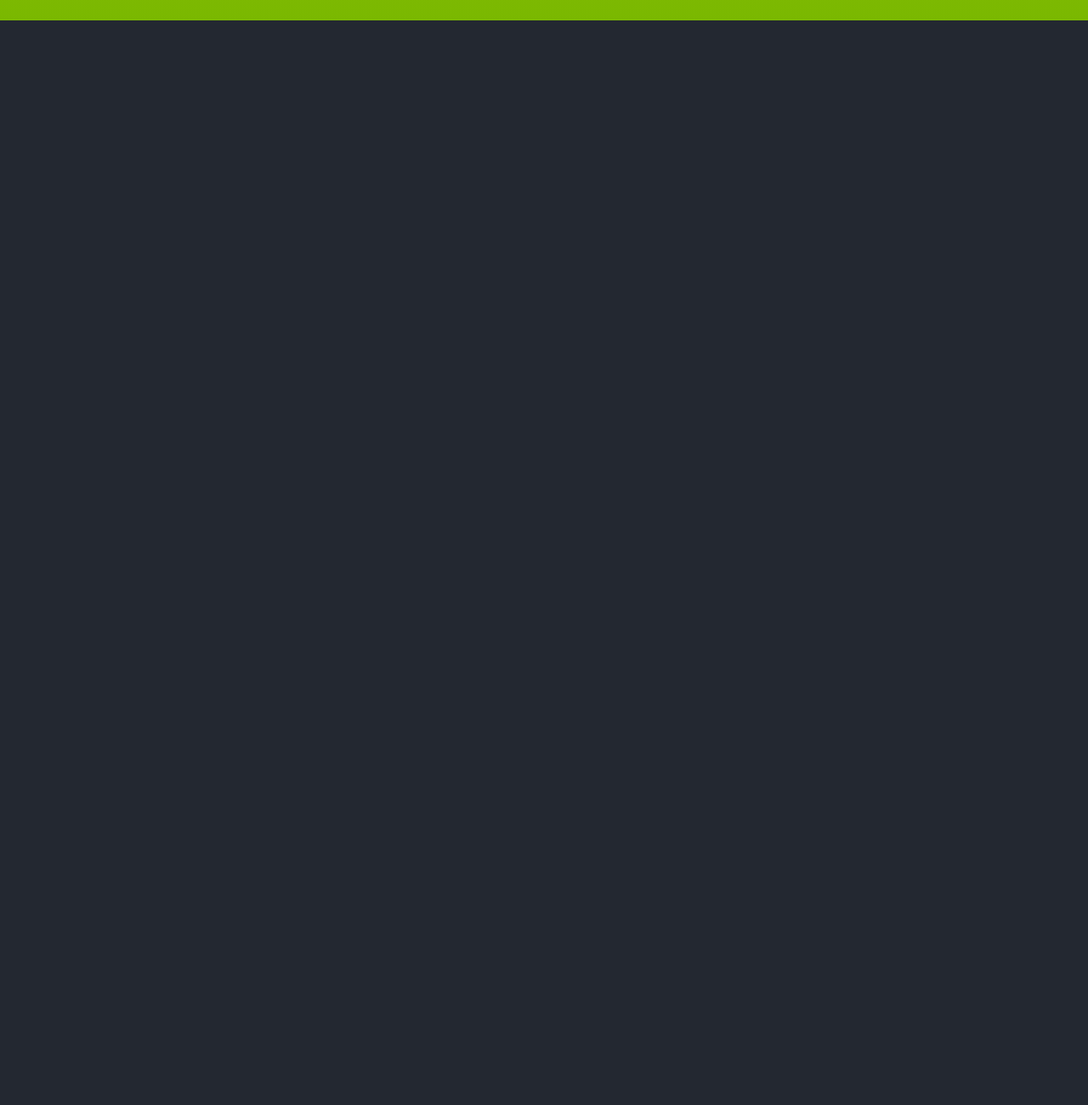
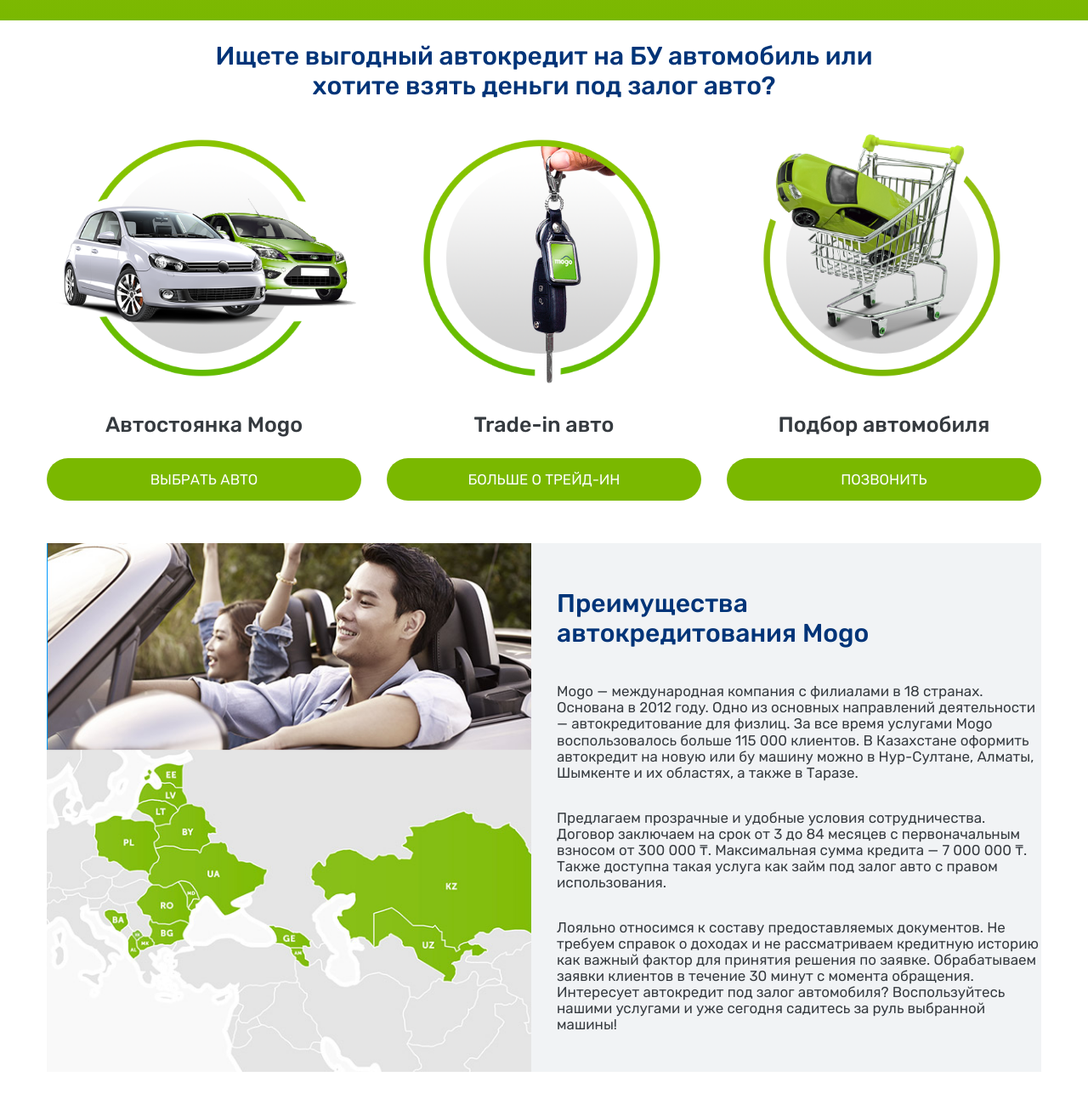
Before and after one commit to bsdave/mogo-pages, a plain HTML site: page 1.main.html in a window 1280 px wide. Shown: the part 1122-2422 px from the top of the page at 85% size. Before the commit the page ends 1146 px from the top, so only its background shows below. Drawn offline with Linux system fonts and the light colour scheme.

Commit message:
Made advantages

```diff
--- a/1.main.html
+++ b/1.main.html
@@ -337,6 +337,78 @@
     </div>
   </div>
 
+  <div class="offers-box">
+    <div class="container">
+      <div class="offers-body">
+        <div class="title-box">
+          <h2 class="common-title">Ищете выгодный автокредит на БУ автомобиль или <br> хотите взять деньги под залог
+            авто?</h2>
+        </div>
+
+        <div class="row">
+          <div class="col-12 col-md-4">
+            <div class="offer">
+              <img class="img-block" src="assets/images/mogo_by_avtomarket.png" alt="Автостоянка мого">
+              <h3 class="title">Автостоянка Mogo</h3>
+              <a href="#" class="button">Выбрать авто</a>
+            </div>
+          </div>
+          <div class="col-12 col-md-4">
+            <div class="offer">
+              <img class="img-block" src="assets/images/mogo_by_leasing.png" alt="Автостоянка мого">
+              <h3 class="title">Trade-in авто</h3>
+              <a href="#" class="button">больше о трейд-ин</a>
+            </div>
+          </div>
+          <div class="col-12 col-md-4">
+            <div class="offer">
+              <img class="img-block" src="assets/images/mogo_by_credit.png" alt="Автостоянка мого">
+              <h3 class="title">Подбор автомобиля</h3>
+              <a href="#" class="button">Позвонить</a>
+            </div>
+          </div>
+        </div>
+      </div>
+    </div>
+  </div>
+
+  <div class="advantages-box">
+    <div class="container">
+      <div class="advantages-body">
+        <div class="row">
+          <div class="col-12 col-md-6">
+            <img class="img-block" src="assets/images/advantages.jpg" alt="Преимущества">
+          </div>
+          <div class="col-12 col-md-6">
+            <div class="centered">
+              <h2 class="common-title">Преимущества <br> автокредитования Mogo</h2>
+              <p class="description">Mogo — международная компания с филиалами в 18 странах. Основана в 2012 году. Одно
+                из основных
+                направлений деятельности — автокредитование для физлиц. За все время услугами Mogo воспользовалось
+                больше
+                115 000 клиентов. В Казахстане оформить автокредит на новую или бу машину можно в Нур-Султане, Алматы,
+                Шымкенте и их областях, а также в Таразе.</p>
+
+              <p class="description">
+                Предлагаем прозрачные и удобные условия сотрудничества. Договор заключаем на срок от 3 до 84 месяцев с
+                первоначальным взносом от 300 000 ₸. Максимальная сумма кредита — 7 000 000 ₸. Также доступна такая
+                услуга
+                как займ под залог авто с правом использования.</p>
+
+              <p class="description">
+                Лояльно относимся к составу предоставляемых документов. Не требуем справок о доходах и не рассматриваем
+                кредитную историю как важный фактор для принятия решения по заявке.
+                Обрабатываем заявки клиентов в течение 30 минут с момента обращения. Интересует автокредит под залог
+                автомобиля? Воспользуйтесь нашими услугами и уже сегодня садитесь за руль выбранной машины!
+              </p>
+            </div>
+
+          </div>
+        </div>
+      </div>
+    </div>
+  </div>
+
 </body>
 
 </html>
--- a/uncompiled_scss/style.scss
+++ b/uncompiled_scss/style.scss
@@ -1,7 +1,6 @@
 @import "grid/main";
 @import "slick/main";
 @import "hamburger/main";
-
 
 @import "styles/support/normalize";
 @import "styles/support/variables";
@@ -15,13 +14,12 @@
 @import "styles/components/header";
 @import "styles/components/first_screen";
 @import "styles/components/calculator";
+@import "styles/components/offers";
+@import "styles/components/advantages";
 @import "styles/components/footer";
 
 body {
-  font-family: 'Rubik', sans-serif;
-
-  background-color: #232831;
-  color: $color-white;
+  font-family: "Rubik", sans-serif;
   font-size: 15px;
   font-size: 13px;
 }
@@ -33,6 +31,5 @@
 
 @include desktop {
   body {
-
   }
 }
--- /dev/null
+++ b/uncompiled_scss/styles/components/_advantages.scss
@@ -0,0 +1,19 @@
+.advantages-box {
+  margin: 50px 0;
+
+  .advantages-body {
+    .common-title {
+      text-align: left;
+    }
+  }
+}
+
+@include desktop {
+  .advantages-box {
+    margin: 50px 0;
+
+    .advantages-body {
+      background-color: #f1f3f5;
+    }
+  }
+}
--- /dev/null
+++ b/uncompiled_scss/styles/components/_offers.scss
@@ -0,0 +1,30 @@
+.offers-box {
+  .offers-body {
+    .title-box {
+
+    }
+
+    .offer {
+      .title {
+        font-size: 25px;
+        font-weight: 500;
+        line-height: 1.16;
+        color: #353a3f;
+        text-align: center;
+      }
+    }
+  }
+}
+
+@include desktop {
+  .offers-box {
+    .offers-body {
+
+
+      .offer {
+        .title {
+        }
+      }
+    }
+  }
+}
--- a/uncompiled_scss/styles/support/_buttons.scss
+++ b/uncompiled_scss/styles/support/_buttons.scss
@@ -8,4 +8,5 @@
   font-size: 17px;
   text-transform: uppercase;
   color: #fefefe;
+  text-decoration: none;
 }
--- a/uncompiled_scss/styles/support/_common.scss
+++ b/uncompiled_scss/styles/support/_common.scss
@@ -63,24 +63,8 @@
   height: auto;
 }
 
-.title {
-  font-family: "YesevaOne";
-  font-style: normal;
-  font-weight: normal;
-  font-size: 28px;
-  margin-left: 0;
-  line-height: 35px;
-  margin-top: 0;
-}
-
-.description {
-  font-family: "Circe-Regular";
-  color: $color-white;
-  font-size: 18px;
-  line-height: 25px;
-}
-
 .big-text {
+  color: white;
   font-size: 30px;
   margin: 0;
   line-height: 1.07;
@@ -207,27 +191,49 @@
   }
 }
 
+.common-title {
+  font-size: 25px;
+  font-weight: 500;
+  line-height: 1.16;
+  color: #003478;
+}
+
+.description {
+  font-size: 17px;
+  font-weight: normal;
+  line-height: 1.12;
+  color: #353a3f;
+}
+
+.centered {
+  display: flex;
+  flex-direction: column;
+  justify-content: center;
+  height: 100%;
+}
+
 @include desktop {
+  .common-title {
+    font-size: 30px;
+    text-align: center;
+  }
+
+  .description {
+    font-size: 17px;
+    font-weight: normal;
+    line-height: 1.12;
+    color: #353a3f;
+  }
+
   .logo {
     width: 103px;
     height: 48px;
   }
 
-  .title {
-    font-size: 60px;
-    line-height: 70px;
-    margin-left: 92px;
-    margin-top: 0;
-  }
-
-  .description {
-    font-size: 20px;
-    line-height: 30px;
-    color: $color-darkgray;
-  }
   .button {
+    transition: 300ms;
     &:hover {
-      background: #b40927;
+      background: #88cc02;
     }
   }
 
```
Also changed, not shown: assets/images/advantages.jpg (added), assets/images/mogo_by_avtomarket.png (added), assets/images/mogo_by_credit.png (added), assets/images/mogo_by_leasing.png (added), assets/styles/style.css.
